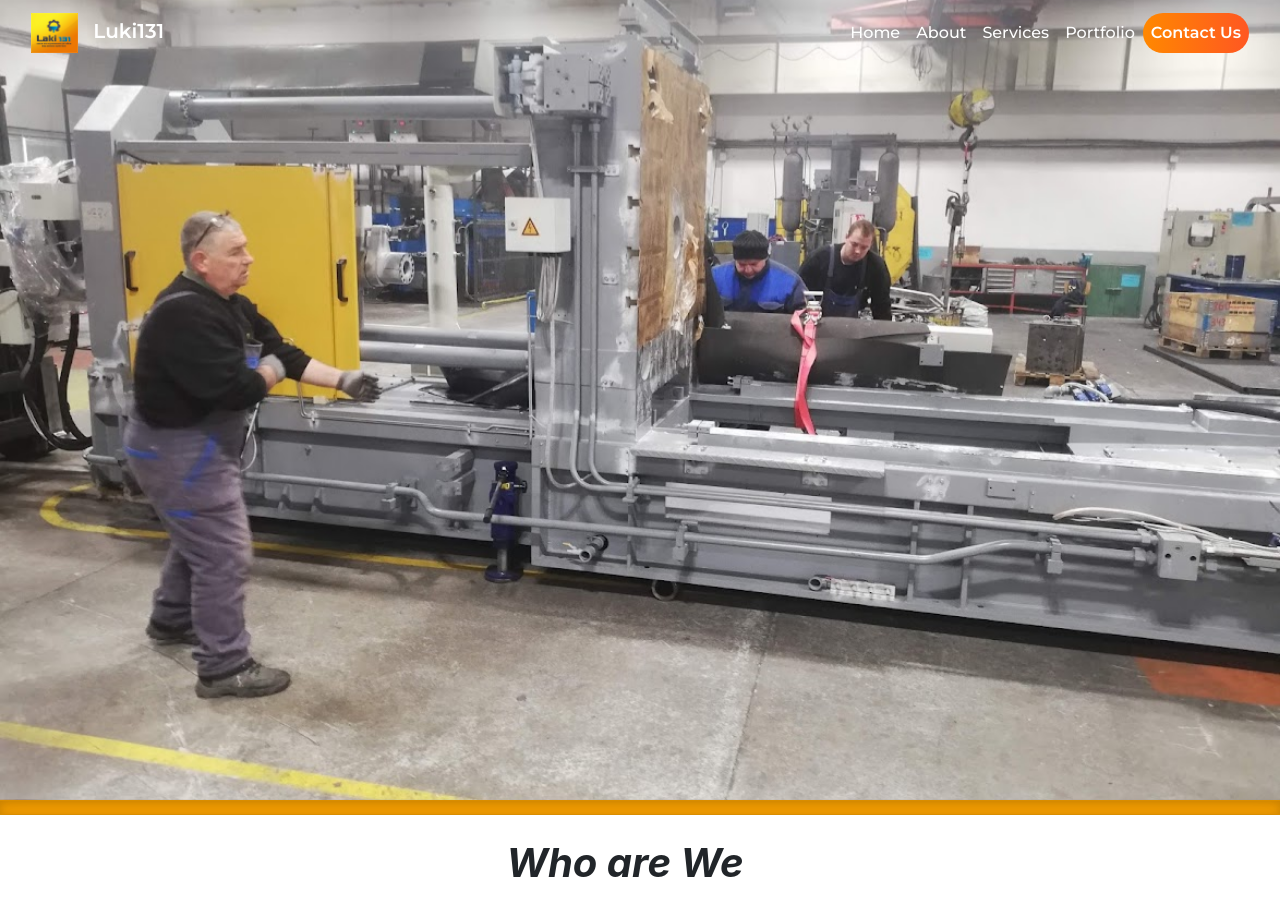
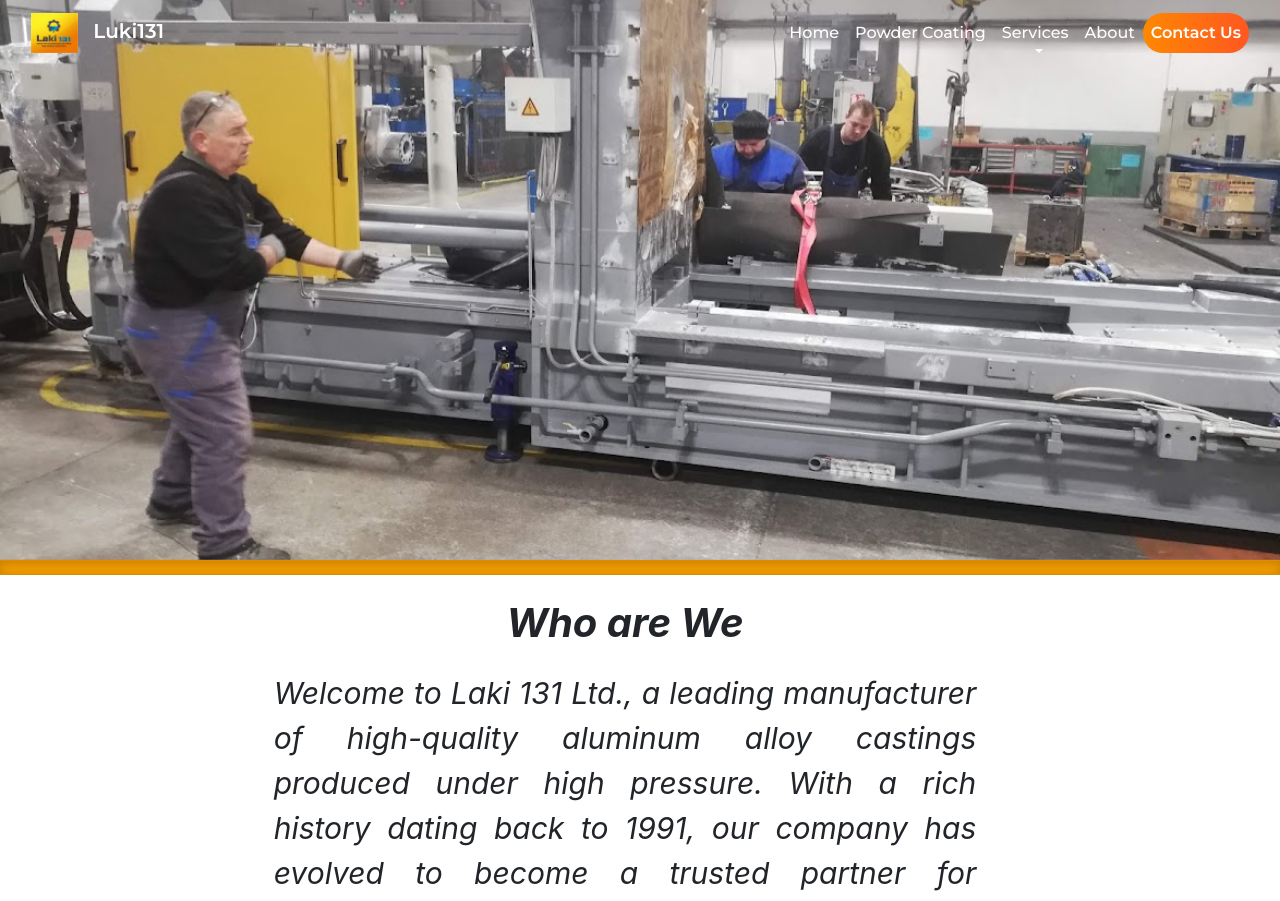
Before and after one commit to tazera/Luki131Website, a PHP site: page / in a window 1280 px wide. Shown: the top 901 px of the page. Run offline with PHP 8.4, Linux system fonts and the light colour scheme; some libraries are stand-ins or nearby versions.

Commit message:
few small changes as fixing some bugs in navbar and making the hero image smaller

```diff
--- a/components/navbar/navbar.css
+++ b/components/navbar/navbar.css
@@ -84,6 +84,15 @@ body,
     width: 100%;
 }
 
+/* Active state styling part of the Nav bar styling*/
+.nav-link:active,  .nav-link:focus {
+    color: #ff8800;
+}
+
+.nav-link:active::after, .nav-link:focus::after {
+    width: 100%;
+}
+
 /* Dropdown menu styling */
 .dropdown-menu {
     background: rgba(0, 0, 0, 0.9);
@@ -91,16 +100,25 @@ body,
     text-align: left;
 }
 
-.dropdown-menu .dropdown-item {
-    color: white;
+.dropdown-menu .dropdown-item:active, .dropdown-menu .dropdown-item:focus {
+
     font-weight: 500;
     transition: color 0.3s ease;
+    background-color: transparent;
 }
+
+.dropdown:hover .dropdown-menu {
+    display: block;
+    opacity: 1;
+    visibility: visible;
+  }
 
 .dropdown-menu .dropdown-item:hover {
     color: #ff8800;
     background-color: transparent;
 }
+
+
 
 /* "Contact Us" button highlight */
 .btn-pop {
@@ -119,6 +137,10 @@ body,
     color: white; /* Ensures text remains white on hover */
 }
 
+.contact-link:active, .contact-link:focus {
+    color: black;
+}
+
 /* Remove the link underline effect on hover for the .btn-pop */
 .btn-pop::after {
     display: none;
--- a/components/navbar/navbar.php
+++ b/components/navbar/navbar.php
@@ -40,16 +40,23 @@
             <a class="nav-link" href="#">Home</a>
           </li>
           <li class="nav-item">
+            <a class="nav-link" href="#">Powder Coating</a>
+          </li>
+          <li class="nav-item dropdown">
+            <a class="nav-link dropdown-toggle" href="#" id="navbarDropdown" role="button" data-bs-toggle="dropdown" aria-expanded="false">
+              Services
+            </a>
+            <ul class="dropdown-menu" aria-labelledby="navbarDropdown">
+              <li><a class="dropdown-item" href="#">Machines and Tools</a></li>
+              <li><a class="dropdown-item" href="#">Dye Casting</a></li>
+              <li><a class="dropdown-item" href="#">Power Coating</a></li>
+            </ul>
+          </li>
+          <li class="nav-item">
             <a class="nav-link" href="#">About</a>
           </li>
           <li class="nav-item">
-            <a class="nav-link" href="#">Services</a>
-          </li>
-          <li class="nav-item">
-            <a class="nav-link" href="#">Portfolio</a>
-          </li>
-          <li class="nav-item">
-            <a class="nav-link btn-pop" href="#">Contact Us</a>
+            <a class="nav-link btn-pop contact-link" href="#">Contact Us</a>
           </li>
         </ul>
       </div>
--- a/styles/div_slider.css
+++ b/styles/div_slider.css
@@ -2,7 +2,7 @@
 .image-slider {
     position: relative;
     width: 100%;
-    height: 100vh;
+    height: 70vh;
     overflow: hidden;
     background-color: #000;
 }
```
